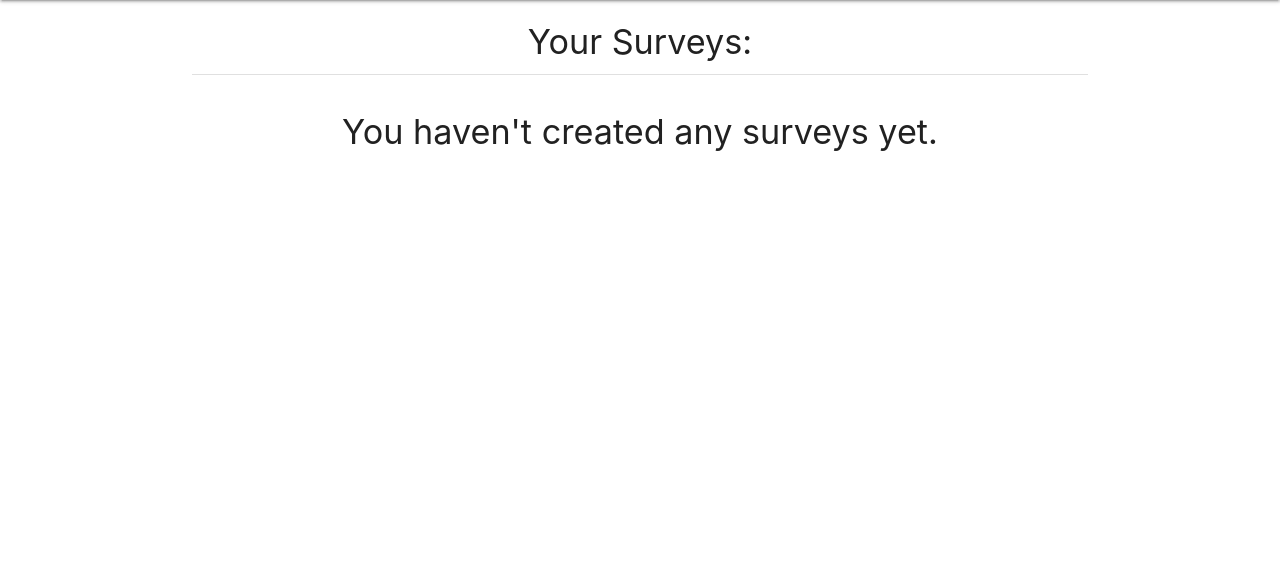
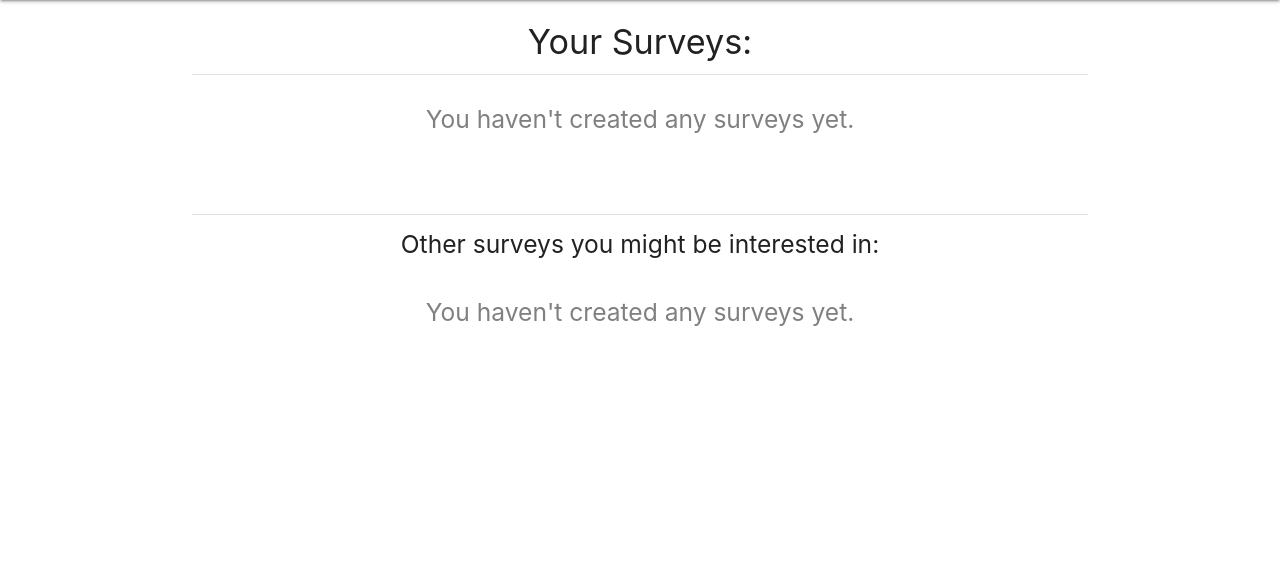
Before and after one commit to simonsanvil/BurritoSurvey, a Python web app: template templates/main/index.html in a window 1280 px wide. Shown: the part 64-630 px from the top of the page. Run offline with Jinja, Linux system fonts and the light colour scheme; the template is opened without the code that fills it, so the values that code supplies are empty.

Commit message:
Show other surveys you might be interested in

```diff
--- a/main.py
+++ b/main.py
@@ -9,6 +9,8 @@ from WebApp.app import db
 from WebApp.model import SurveyState, QuestionType
 
 from datetime import datetime as dt
+
+# from sqlalchemy import or_
 
 bp = Blueprint("main", __name__)
 
@@ -25,8 +27,9 @@ def index():
     # db.session.commit()
 
     surveys = model.Survey.query.filter_by(user_id=current_user.id).order_by(model.Survey.time_created.desc()).limit(10).all()
+    other_surveys = model.Survey.query.filter_by(user_id=2).order_by(model.Survey.time_created.desc()).limit(3).all()
 
-    return render_template("main/index.html", surveys=surveys)
+    return render_template("main/index.html",surveys=surveys,other_surveys=other_surveys)
 
 # model.Survey(user=user,title="My first Survey",state = SurveyState.NEW,time_created=datetime.datetime.now(tz.tzlocal()))
 
--- a/templates/main/index.html
+++ b/templates/main/index.html
@@ -5,6 +5,10 @@
     <h4 class="center">Your Surveys:</h4>
     <div class="divider"></div>
     {% include 'surveys_template.html' %}
+    <div class="divider" style="margin-top:50px"></div>
+    <h5 class="center">Other surveys you might be interested in:</h5>
+      {%set others=True%}
+      {% include 'surveys_template.html' %}
   </div>
   <div id = "create_post_btn" class="fixed-action-btn">
     <a id="new_survey_a" class="btn-floating btn-large blue darken-3 hoverable" href="javascript:void(0)">
--- a/templates/surveys_template.html
+++ b/templates/surveys_template.html
@@ -1,6 +1,8 @@
 <!-- {% set one_post = posts|length==1%}
 {% set is_active = "active" if one_post else ""%} -->
-
+{%if others%}
+  {% set surveys=other_surveys %}
+{%endif%}
 <div id = "post-results">
   <div class="messages">
     <ul id = "message-list" class="collapsible popout message">
@@ -25,7 +27,7 @@
         {% endfor %}
       {%else%}
         <div class="center">
-          <h4>You haven't created any surveys yet.</h4>
+          <h5 style="color:grey">You haven't created any surveys yet.</h5>
         </div>
       {%endif%}
     </ul>
```
